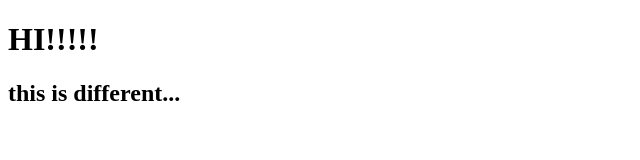
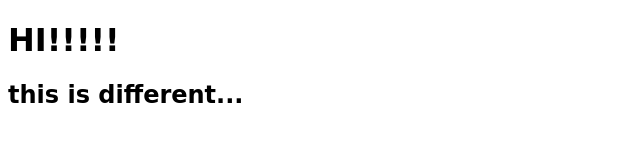
Before and after one commit to Baconbits1204/Baconbits1204.github.io, a plain HTML site: page index.html in a window 1280 px wide. Shown: the whole page, without its empty margins (0-640 px from the left). Drawn offline with Linux system fonts and the light colour scheme.

Commit message:
"changing font"

```diff
--- a/css/style.css
+++ b/css/style.css
@@ -1 +1 @@
-body {font-family: inherit}
+body {font-family: cursive;}
```
